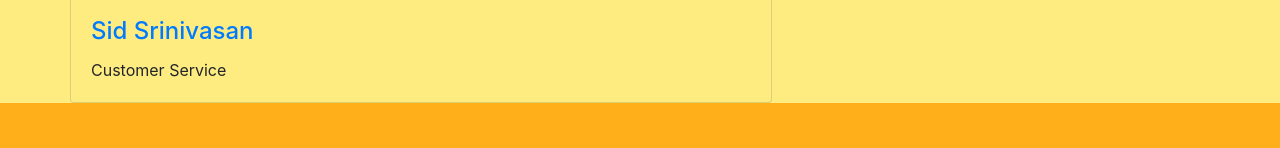
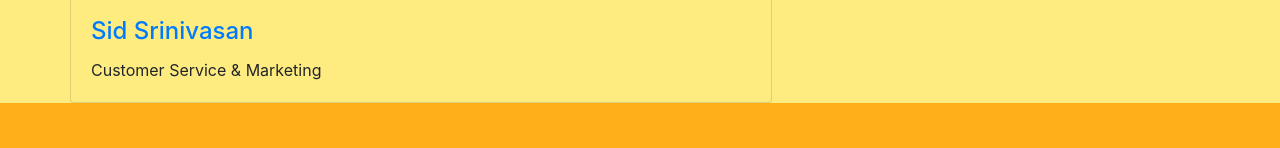
Before and after one commit to srini-santhana/blazoncards, a plain HTML site: page about.html in a window 1280 px wide. Shown: the part 967-1115 px from the top of the page. Drawn offline with Linux system fonts and the light colour scheme.

Commit message:
about change

```diff
--- a/about.html
+++ b/about.html
@@ -73,7 +73,7 @@
               <h4 class="card-title">
                 <a href="#">Sid Srinivasan</a>
               </h4>
-              <p class="card-text"> Customer Service </p>
+              <p class="card-text"> Customer Service & Marketing  </p>
             </div>
           </div>
 
```
